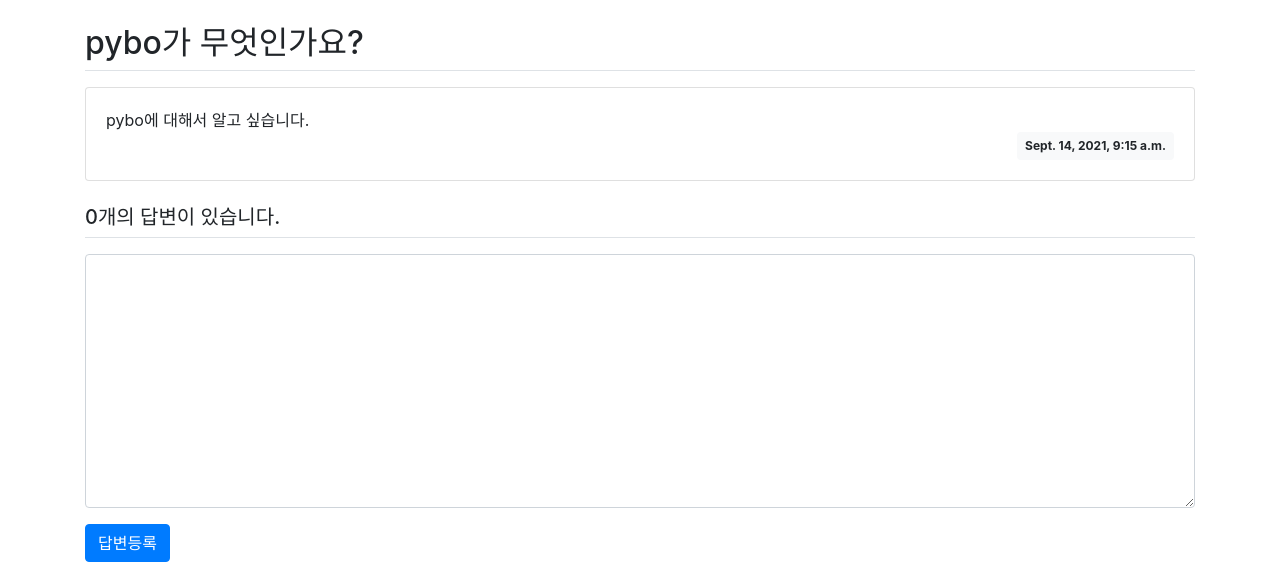
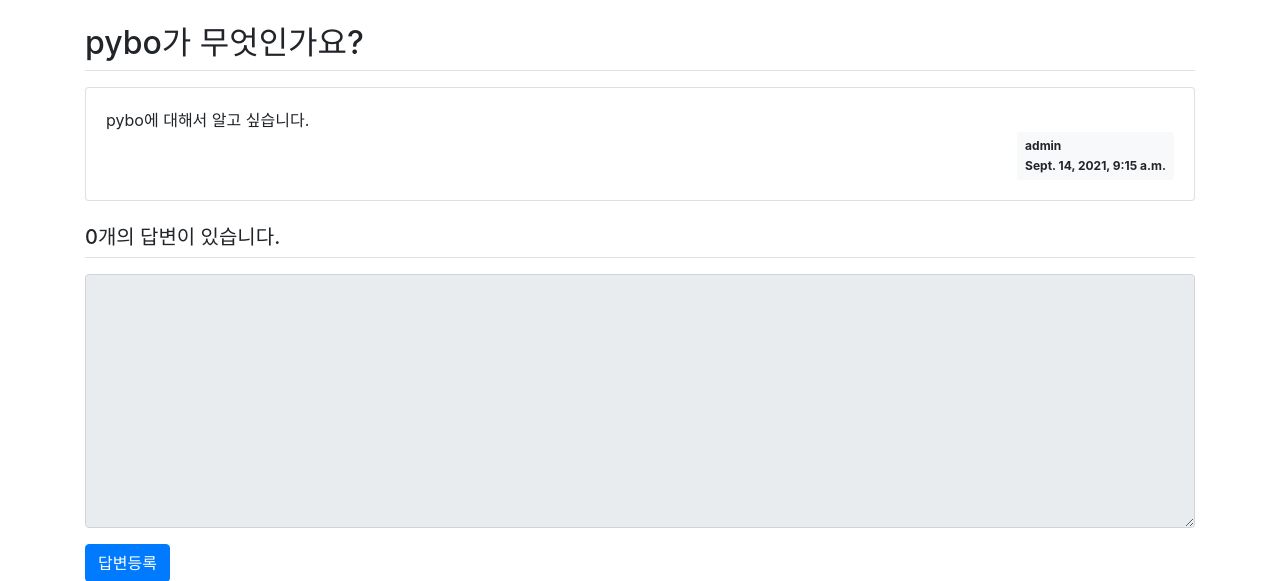
Before and after one commit to T-WK/KMUSW-Web-Toy-Project, a Django app: page /pybo/1/ in a window 1280 px wide. Shown: the top 581 px of the page. Run offline with Django 3.2, Linux system fonts and the light colour scheme; data comes from the database, SQL or seed files in the repository; both versions use the stored data as it was after the commit; some libraries are stand-ins or nearby versions.

Commit message:
질문과 답변의 글쓴이, 작성일시를 표시해주는 기능 구현

```diff
--- a/Django/project/mysite/pybo/models.py
+++ b/Django/project/mysite/pybo/models.py
@@ -1,7 +1,9 @@
 from django.db import models
+from django.contrib.auth.models import User
 
 # Create your models here.
 class Question(models.Model):
+    author = models.ForeignKey(User, on_delete=models.CASCADE)
     subject = models.CharField(max_length=200)
     content = models.TextField()
     create_date = models.DateTimeField()
@@ -11,6 +13,7 @@ class Question(models.Model):
 
 
 class Answer(models.Model):
+    author = models.ForeignKey(User, on_delete=models.CASCADE)
     question = models.ForeignKey(Question, on_delete=models.CASCADE)
     content = models.TextField()
     create_date = models.DateTimeField()
--- a/Django/project/mysite/pybo/views.py
+++ b/Django/project/mysite/pybo/views.py
@@ -4,6 +4,7 @@ from django.utils import timezone
 from .models import Question, Answer
 from .forms import QuestionForm, AnswerForm
 from django.core.paginator import Paginator
+from django.contrib.auth.decorators import login_required
 
 
 def index(request):
@@ -29,6 +30,7 @@ def detail(request, question_id):
     context = {'question': question}
     return render(request, 'pybo/question_detail.html', context)
 
+@login_required(login_url='common:login')
 def answer_create(request, question_id):
     '''pybo 답변등록'''
     question = get_object_or_404(Question, pk=question_id)
@@ -36,6 +38,7 @@ def answer_create(request, question_id):
         form = AnswerForm(request.POST)
         if form.is_valid():
             answer = form.save(commit=False)
+            answer.author = request.user  # author 속성에 로그인 계정 저장
             answer.create_date = timezone.now()
             answer.question = question
             answer.save()
@@ -45,6 +48,7 @@ def answer_create(request, question_id):
     context = {'question': question, 'form': form}
     return render(request, 'pybo/question_detail.html', context)
 
+@login_required(login_url='common:login')
 def question_create(request):
     """
     pybo 질문등록
@@ -53,6 +57,7 @@ def question_create(request):
         form = QuestionForm(request.POST)
         if form.is_valid():
             question = form.save(commit=False)
+            question.author = request.user  # author 속성에 로그인 계정 저장
             question.create_date = timezone.now()
             question.save()
             return redirect('pybo:index')
--- a/Django/project/mysite/templates/pybo/question_detail.html
+++ b/Django/project/mysite/templates/pybo/question_detail.html
@@ -6,8 +6,9 @@
         <div class="card-body">
             <div class="card-text" style="white-space: pre-line;">{{ question.content }}</div>
             <div class="d-flex justify-content-end">
-                <div class="badge badge-light p-2">
-                    {{ question.create_date }}
+                <div class="badge badge-light p-2 text-left">
+                    <div class="mb-2">{{ question.author.username }}</div>
+                    <div>{{ question.create_date }}</div>
                 </div>
             </div>
         </div>
@@ -18,8 +19,9 @@
         <div class="card-body">
             <div class="card-text" style="white-space: pre-line;">{{ answer.content }}</div>
             <div class="d-flex justify-content-end">
-                <div class="badge badge-light p-2">
-                    {{ answer.create_date }}
+                <div class="badge badge-light p-2 text-left">
+                    <div class="mb-2">{{ answer.author.username }}</div>
+                    <div>{{ answer.create_date }}</div>
                 </div>
             </div>
         </div>
@@ -38,7 +40,8 @@
         </div>
         {% endif %}
         <div class="form-group">
-            <textarea name="content" id="content" class="form-control" rows="10"></textarea>
+            <textarea {% if not user.is_authenticated %}disabled{% endif %}
+              name="content" id="content" class="form-control" rows="10"></textarea>
         </div>
         <input type="submit" value="답변등록" class="btn btn-primary">
     </form>
```
Also changed, not shown: Django/project/mysite/templates/pybo/question_list.html (+6 -4 lines), Django/project/mysite/db.sqlite3, Django/project/mysite/pybo/migrations/0002_question_author.py (added), Django/project/mysite/pybo/migrations/0003_answer_author.py (added).
